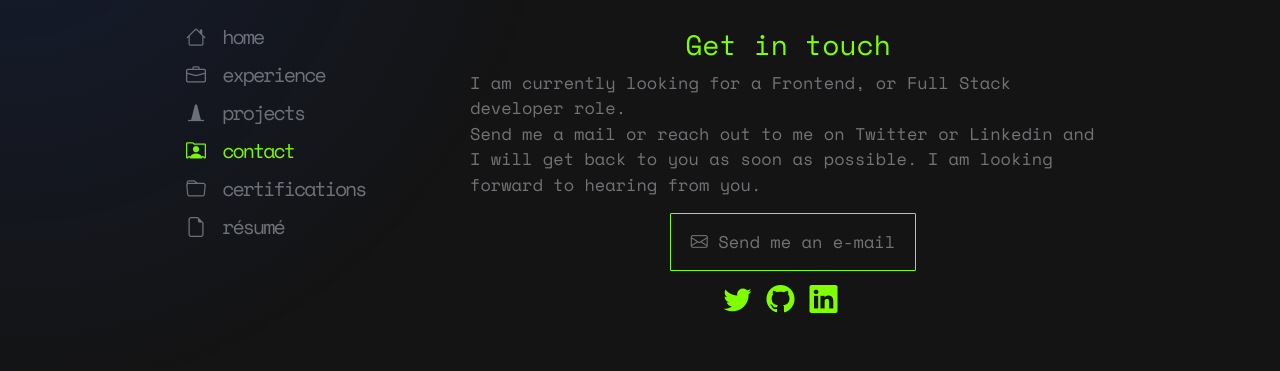
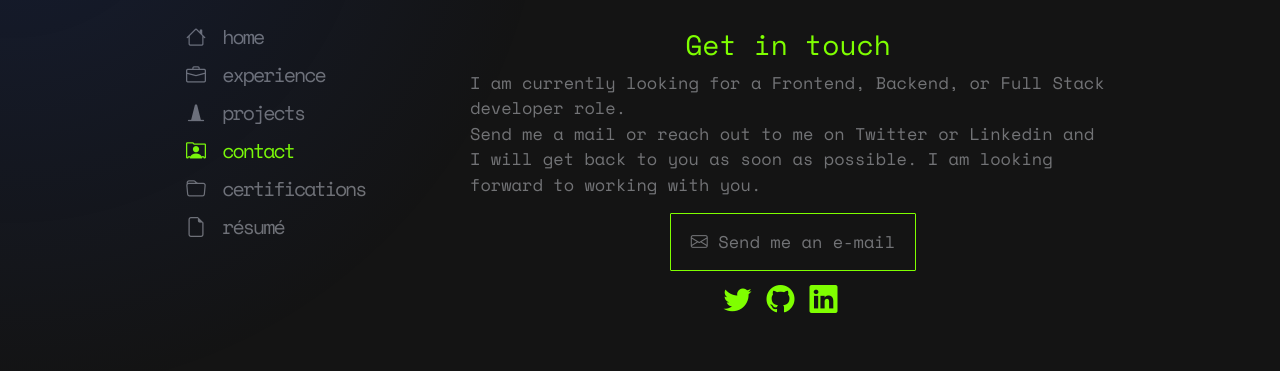
Before and after one commit to Joshua-Nweze/myPortfolio, a Vue app: page /contact in a window 1280 px wide. Shown: the part 146-517 px from the top of the page. Built offline with nearby package versions, Linux system fonts and the light colour scheme.

Commit message:
Update Contact.vue

```diff
--- a/src/components/Contact.vue
+++ b/src/components/Contact.vue
@@ -3,11 +3,11 @@
         <div class="row">
             <h3 class="col-lg-12 text-center sub-header">Get in touch</h3>
             <div>
-                I am currently looking for a Frontend, or Full Stack developer
+                I am currently looking for a Frontend, Backend, or Full Stack developer
                 role. <br />
                 Send me a mail or reach out to me on Twitter or Linkedin and I
                 will get back to you as soon as possible. I am looking forward
-                to hearing from you.
+                to working with you.
                 <a
                     href="mailto:joshuanweze270@gmail.com"
                     class="text-center d-flex justify-content-center"
```
